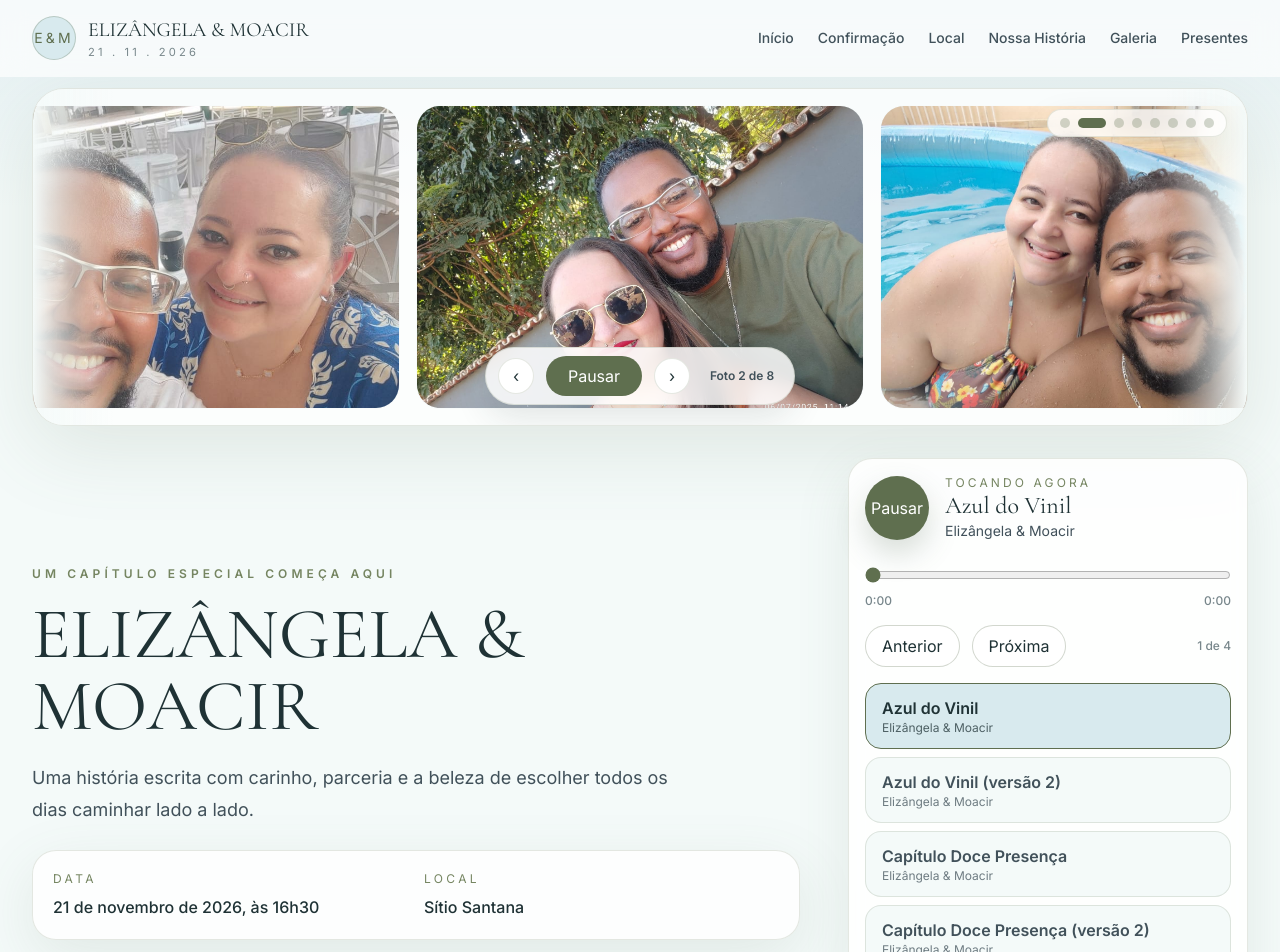
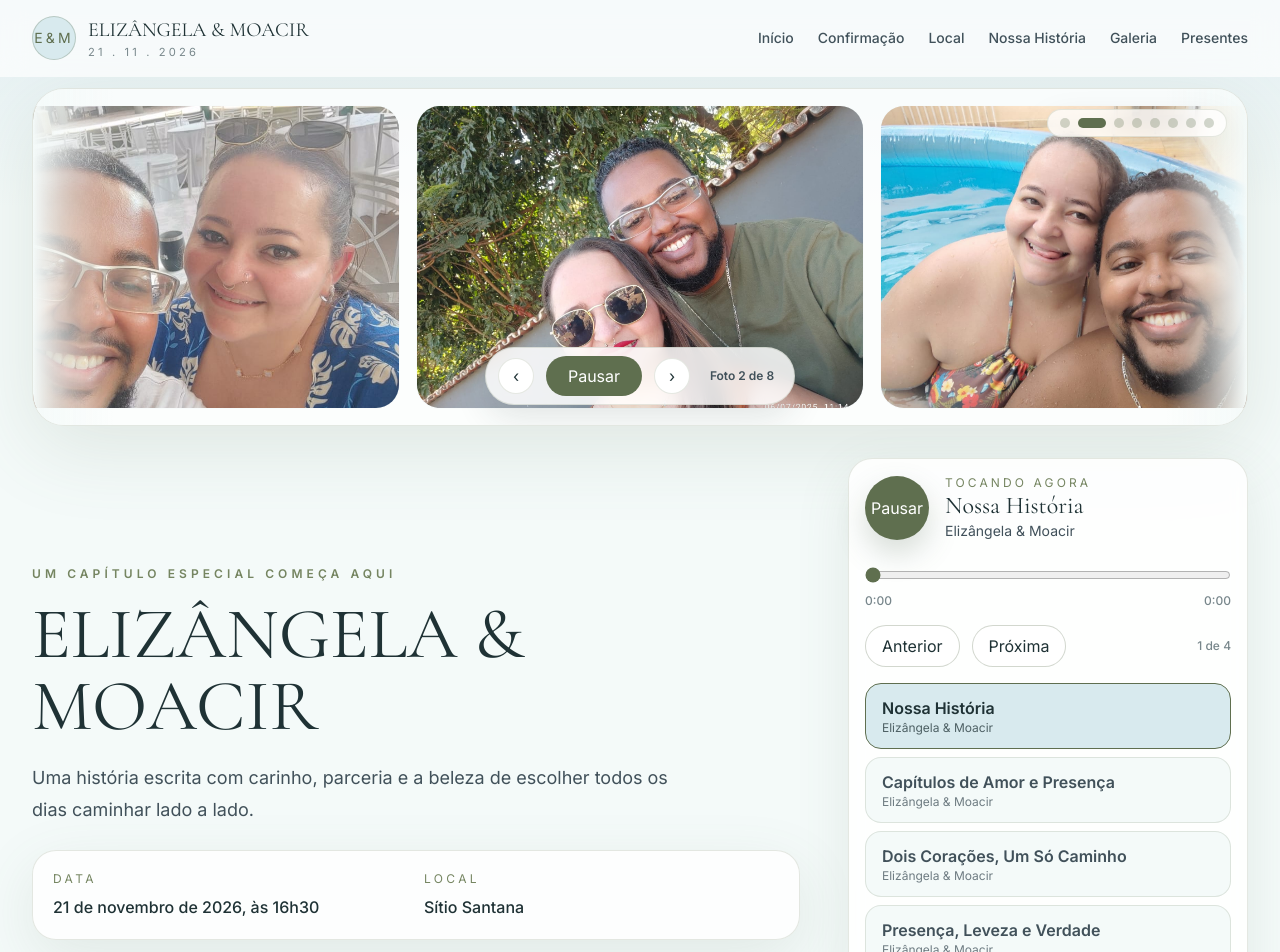
Before and after one commit to humbertoelias/casamento-elizangela-moacir, a Next.js app: page / in a window 1280 px wide. Shown: the top 952 px of the page. Built offline with nearby package versions, Linux system fonts and the light colour scheme.

Commit message:
Atualiza nomes das musicas

```diff
--- a/src/data/wedding.ts
+++ b/src/data/wedding.ts
@@ -39,10 +39,10 @@ export const weddingData = {
   soundtrack: {
     title: 'A trilha sonora da nossa história',
     tracks: [
-      { title: 'Azul do Vinil', artist: 'Elizângela & Moacir', src: '/audio/azul-do-vinil.mp3' },
-      { title: 'Azul do Vinil (versão 2)', artist: 'Elizângela & Moacir', src: '/audio/azul-do-vinil-1.mp3' },
-      { title: 'Capítulo Doce Presença', artist: 'Elizângela & Moacir', src: '/audio/capitulo-doce-presenca.mp3' },
-      { title: 'Capítulo Doce Presença (versão 2)', artist: 'Elizângela & Moacir', src: '/audio/capitulo-doce-presenca-1.mp3' }
+      { title: 'Nossa História', artist: 'Elizângela & Moacir', src: '/audio/azul-do-vinil.mp3' },
+      { title: 'Capítulos de Amor e Presença', artist: 'Elizângela & Moacir', src: '/audio/azul-do-vinil-1.mp3' },
+      { title: 'Dois Corações, Um Só Caminho', artist: 'Elizângela & Moacir', src: '/audio/capitulo-doce-presenca.mp3' },
+      { title: 'Presença, Leveza e Verdade', artist: 'Elizângela & Moacir', src: '/audio/capitulo-doce-presenca-1.mp3' }
     ] satisfies AudioTrack[]
   },
   pixKey: 'fe9fc015-1f56-49fd-aacf-5b8709ff4d3a',
```
